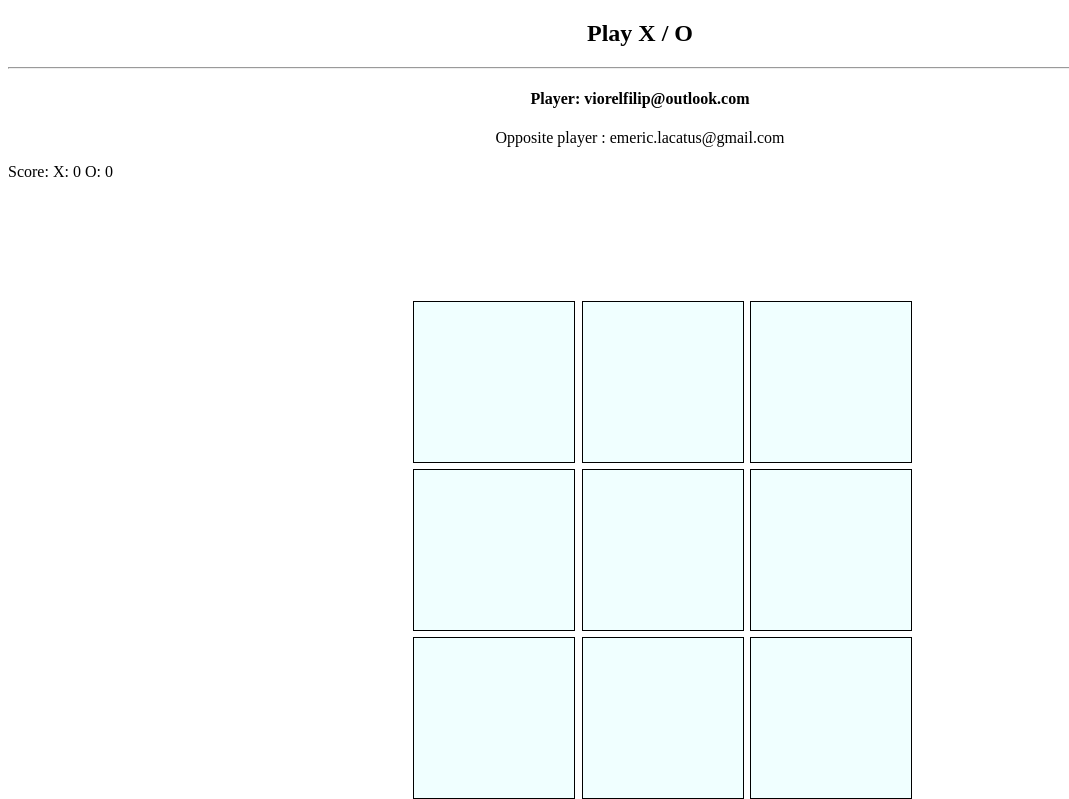
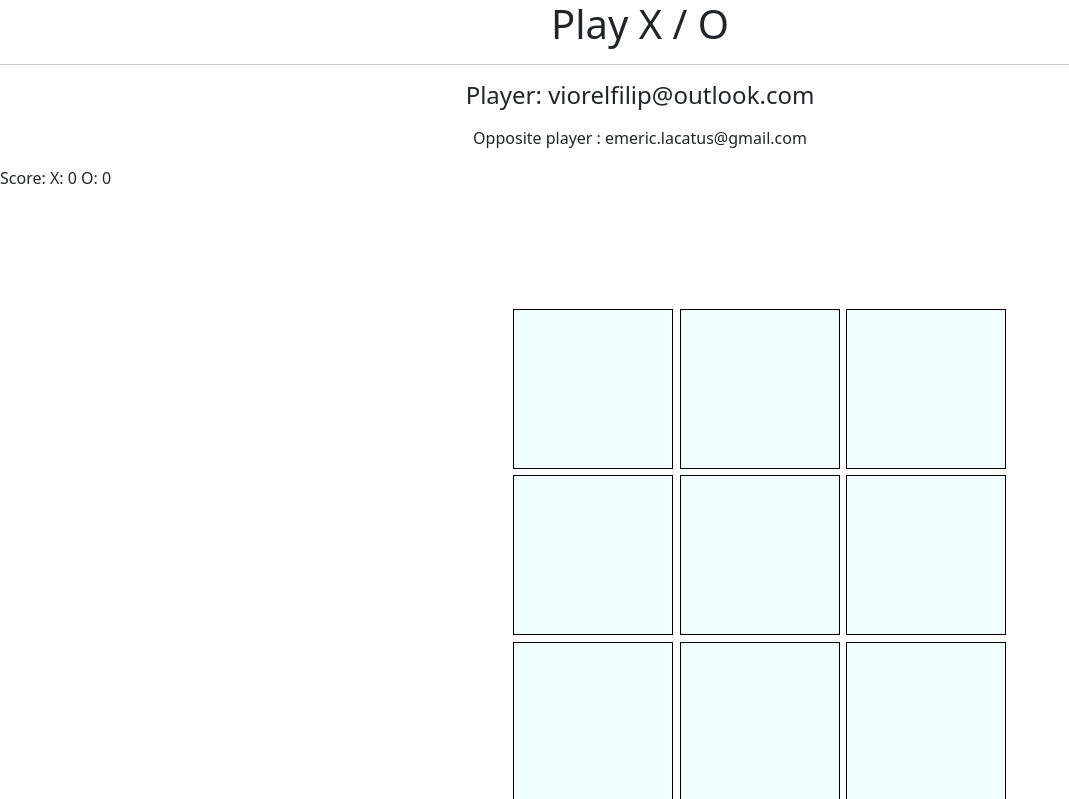
Before and after one commit to viorelfilip/xzero, a plain HTML site: page index.html in a window 1280 px wide. Both pictures are taken after a click on the button "Load Game". Shown: the top 799 px of the page, without its empty margins (0-1069 px from the left). Drawn offline with nearby package versions, Linux system fonts and the light colour scheme.

Commit message:
sunet, bootstrap, font-awesome

```diff
--- a/index.html
+++ b/index.html
@@ -5,6 +5,8 @@
     <meta charset="UTF-8">
     <meta http-equiv="X-UA-Compatible" content="IE=edge">
     <meta name="viewport" content="width=device-width, initial-scale=1.0">
+    <link rel="stylesheet" href="https://cdn.jsdelivr.net/npm/bootstrap@5.1.3/dist/css/bootstrap.min.css" integrity="sha384-1BmE4kWBq78iYhFldvKuhfTAU6auU8tT94WrHftjDbrCEXSU1oBoqyl2QvZ6jIW3" crossorigin="anonymous">
+    <link rel="stylesheet" href="https://cdnjs.cloudflare.com/ajax/libs/font-awesome/4.7.0/css/font-awesome.min.css" integrity="sha512-SfTiTlX6kk+qitfevl/7LibUOeJWlt9rbyDn92a1DqWOw9vWG2MFoays0sgObmWazO5BQPiFucnnEAjpAB+/Sw==" crossorigin="anonymous" referrerpolicy="no-referrer" />
     <link rel="stylesheet" href="site.css">
     <title>Document</title>
 </head>
--- a/index.js
+++ b/index.js
@@ -50,18 +50,6 @@ let games = [ // doar jocurile utilizatorului conectat
     }
 ];
 
-
-// function gameOver() {
-//     let game = games[0];
-//     let wins = ['OOO', 'XXX']
-//     if (~wins.indexOf(game.c1 + game.c2 + game.c3))
-//         return alert('Gata joc');
-//     if (~wins.indexOf(game.c4 + game.c5 + game.c6))
-//         return alert('Gata joc');
-//     if (~wins.indexOf(game.c7 + game.c8 + game.c9))
-//         return alert('Gata joc');
-// }
-
 function showData() {
     document.getElementById('loadData').style.display = "none";
     //document.getElementById('score').style.display = "";
@@ -81,7 +69,7 @@ function grid(game) {
     conf.cells.forEach(i => {
         el.innerHTML += `<div id="c${i}_${idx}" onClick="clickCell(this,${idx})" class="game-cell" style="background-color: ${conf.dcolor}">${game.c1 || ''}</div>`;
     })
-    el.innerHTML += `<button onClick="reset(${idx})" class="btn-reset">Reset</button>`;
+    el.innerHTML += `<button onClick="reset(${idx})" class="btn btn-lg btn-primary"><i class="fa fa-fw fa-undo"></i> Reset</button>`;
     return el;
 }
 
@@ -147,7 +135,7 @@ function reset(idx) {
             let el = document.getElementById(`c${i}_${idx}`);
             el.innerHTML = '';
             el.innerText = '';
-            el.style.backgroundColor = 'bisque';
+            el.style.backgroundColor = conf.dcolor;
         })
 }
 
```
Also changed, not shown: 2 other files.
